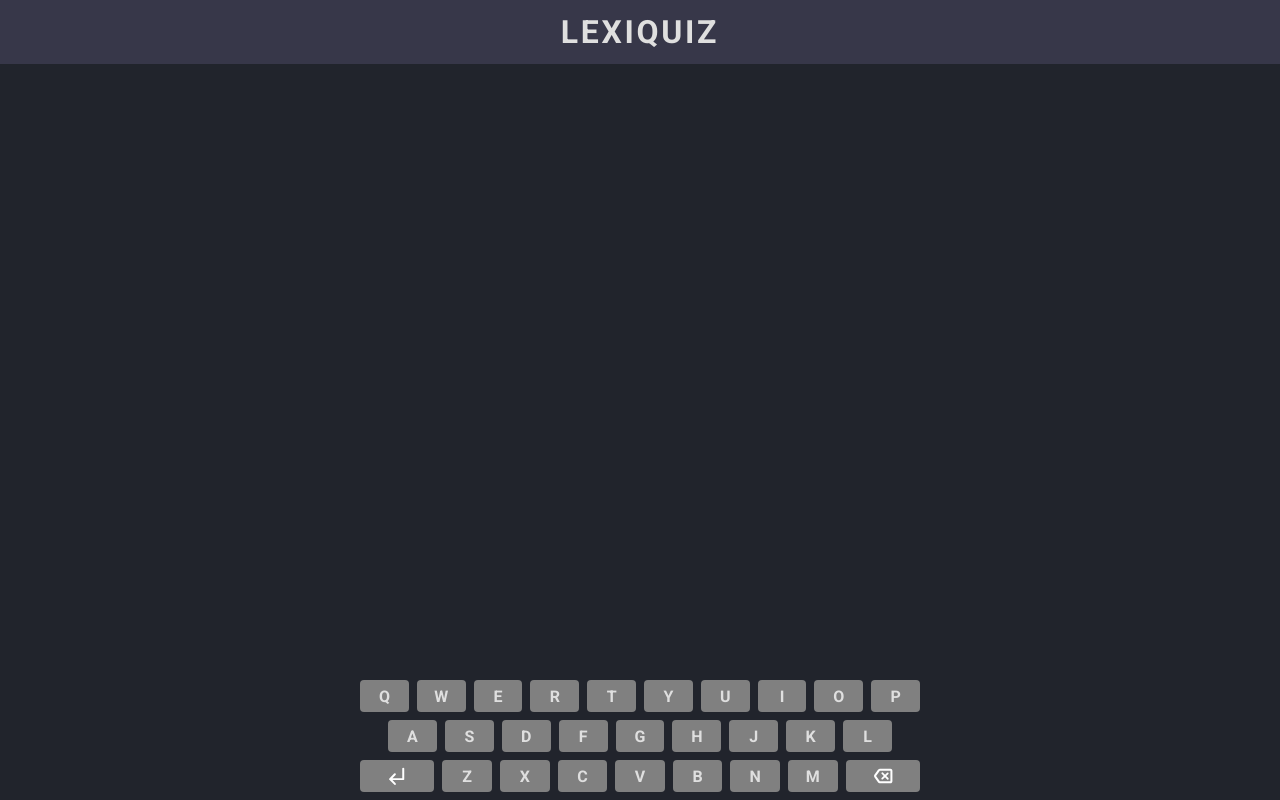
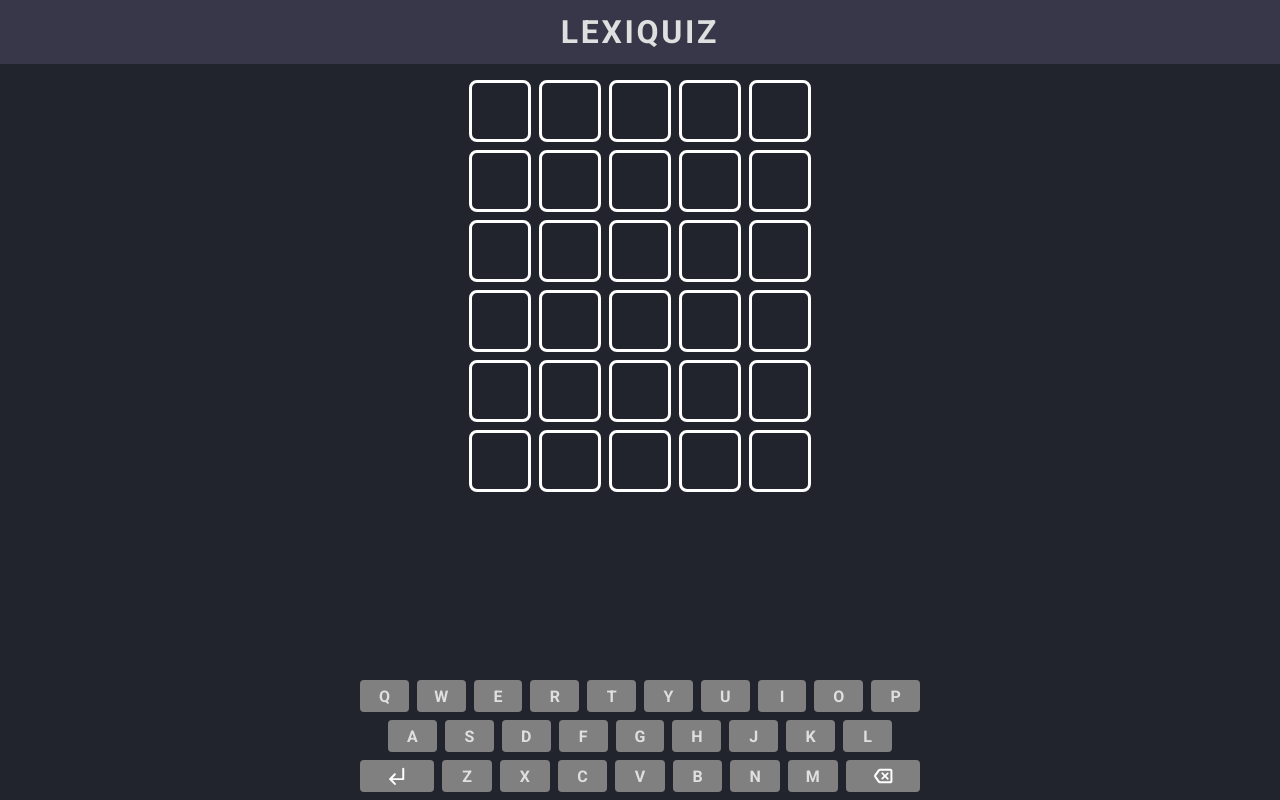
Before and after one commit to neutrixs/lexiquiz, a React app: page / in a window 1280 px wide. Built offline with nearby package versions, Linux system fonts and the light colour scheme; no server answers.

Commit message:
add letter display

```diff
--- /dev/null
+++ b/src/components/display/DisplayColumn.tsx
@@ -0,0 +1,20 @@
+import React from 'react'
+import style from './style.module.scss'
+import Letter from './Letter'
+import { props } from '.'
+
+interface additionalProps extends props {
+    index: number
+}
+
+export default function DisplayColumn(props: additionalProps) {
+    return (
+        <div className={style.displayColumnContainer}>
+            <Letter {...{ ...props, position: 0 }} />
+            <Letter {...{ ...props, position: 1 }} />
+            <Letter {...{ ...props, position: 2 }} />
+            <Letter {...{ ...props, position: 3 }} />
+            <Letter {...{ ...props, position: 4 }} />
+        </div>
+    )
+}
--- /dev/null
+++ b/src/components/display/Letter.tsx
@@ -0,0 +1,63 @@
+import React, { useContext } from 'react'
+import { context, guessedLettersHex, guessedLettersValues } from '../game'
+import { findAllIndex } from '../../scripts/arrays'
+import style from './style.module.scss'
+import { props } from '.'
+interface additionalProps extends props {
+    position: number
+    index: number
+}
+
+export default function Letter({
+    currentWord,
+    position,
+    trials,
+    index,
+    trialsIndex,
+}: additionalProps) {
+    const letter = trials[index]?.[position] ?? ''
+
+    function getColor() {
+        if (trialsIndex <= index) {
+            return '#00000000'
+        }
+        if (!currentWord) {
+            return '#00000000'
+        }
+        if (!currentWord.includes(letter)) {
+            return guessedLettersHex[guessedLettersValues.notExist]
+        }
+        if (currentWord[position] == letter) {
+            return guessedLettersHex[guessedLettersValues.correct]
+        }
+        return guessedLettersHex[
+            considered() ? guessedLettersValues.misplaced : guessedLettersValues.notExist
+        ]
+    }
+
+    function considered() {
+        const guessedWord = (trials[index] ?? '').split('')
+        const correctPosIndex = findAllIndex(
+            guessedWord,
+            (val, i) => val == letter && currentWord[i] == letter,
+        )
+        const incorrectPosIndex = findAllIndex(
+            guessedWord,
+            (val, i) => val == letter && currentWord[i] != letter,
+        )
+        const remaining = findAllIndex(
+            currentWord.split(''),
+            (val, i) => val == letter && !correctPosIndex.includes(i),
+        ).length
+
+        const repetition = incorrectPosIndex.filter((i) => i <= position).length
+
+        return repetition <= remaining
+    }
+
+    return (
+        <div className={style.letterContainer} style={{ backgroundColor: getColor() }}>
+            <span>{letter.toUpperCase()}</span>
+        </div>
+    )
+}
--- /dev/null
+++ b/src/components/display/index.tsx
@@ -0,0 +1,22 @@
+import React from 'react'
+import style from './style.module.scss'
+import DisplayColumn from './DisplayColumn'
+
+export interface props {
+    trials: string[]
+    trialsIndex: number
+    currentWord: string
+}
+
+export default function Display(props: props) {
+    return (
+        <div className={style.container}>
+            <DisplayColumn {...props} index={0} />
+            <DisplayColumn {...props} index={1} />
+            <DisplayColumn {...props} index={2} />
+            <DisplayColumn {...props} index={3} />
+            <DisplayColumn {...props} index={4} />
+            <DisplayColumn {...props} index={5} />
+        </div>
+    )
+}
--- /dev/null
+++ b/src/components/display/style.module.scss
@@ -0,0 +1,34 @@
+.container {
+    width: max-content;
+    max-width: 35em;
+    margin: 0.5em;
+    margin-top: 1em;
+    position: absolute;
+    left: 50%;
+    transform: translateX(calc(-50% - 0.5em));
+
+    display: flex;
+    flex-direction: column;
+    gap: 0.5em;
+}
+
+.displayColumnContainer {
+    display: grid;
+    gap: 0.5em;
+    grid-template-columns: repeat(5, minmax(0, 1fr));
+}
+
+.letterContainer {
+    display: flex;
+    justify-content: center;
+    align-items: center;
+    width: 3.5em;
+    height: 3.5em;
+    border: 0.2em solid white;
+    border-radius: 0.5em;
+
+    span {
+        font-family: 'Roboto', sans-serif;
+        font-size: 2.5em;
+    }
+}
--- a/src/components/game/index.tsx
+++ b/src/components/game/index.tsx
@@ -2,6 +2,7 @@ import React, { createContext, useEffect, useRef, useState } from 'react'
 import KeyPress from '../../class/keypress'
 import Keyboard from '../keyboard'
 import validate from './validate'
+import Display from '../display'
 
 export const WORD_LENGTH = 5
 export const MAX_TRIALS = 6
@@ -21,10 +22,14 @@ export const guessedLettersHex: { [key in guessedLettersValues]: string } = {
 }
 export type guessedLetter = { [key: string]: guessedLettersValues }
 const guessedLetterInit: guessedLetter = {}
+const trialsInit: string[] = []
 
 export const context = createContext({
     KeyPressClass: new KeyPress(),
     guessedLetters: guessedLetterInit,
+    trials: trialsInit,
+    currentWord: '',
+    index: 0,
 })
 
 function getGuessedLetters(
@@ -90,7 +95,7 @@ export default function Game() {
                     break
                 }
                 case 'enter': {
-                    if (indexRef.current + 1 >= MAX_TRIALS) {
+                    if (indexRef.current >= MAX_TRIALS) {
                         return
                     }
                     if (!trialsRef.current[indexRef.current]) {
@@ -146,7 +151,8 @@ export default function Game() {
     }
 
     return (
-        <context.Provider value={{ KeyPressClass, guessedLetters }}>
+        <context.Provider value={{ KeyPressClass, guessedLetters, trials, index, currentWord }}>
+            <Display {...{ currentWord, trials, trialsIndex: index }} />
             <Keyboard />
         </context.Provider>
     )
--- /dev/null
+++ b/src/scripts/arrays.ts
@@ -0,0 +1,8 @@
+export function findAllIndex<T extends any>(
+    arr: T[],
+    callback: (val: T, index: number) => boolean,
+): number[] {
+    return arr
+        .map((val, index) => (callback(val, index) ? index : null))
+        .filter((val): val is number => val != null)
+}
```
